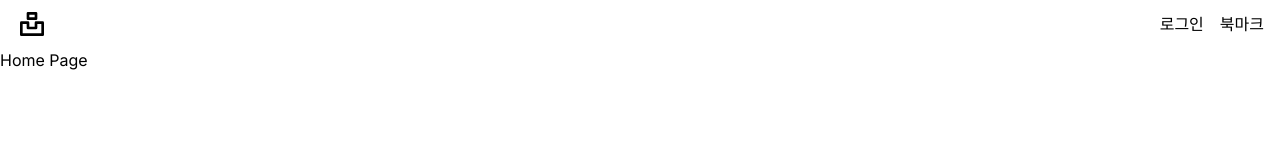
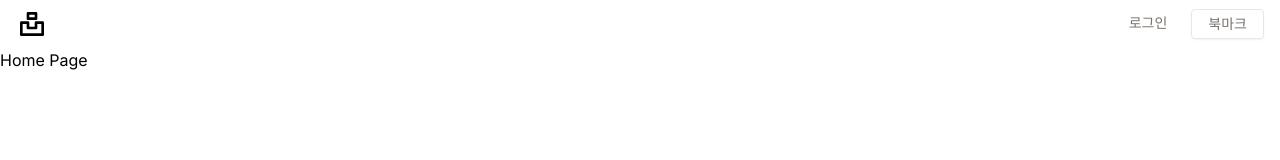
Before and after one commit to vigor-13/next-unsplash-clone, a Next.js app: page / in a window 1280 px wide. Shown: the top 160 px of the page. Built offline with nearby package versions, Linux system fonts and the light colour scheme.

Commit message:
feat: button styling

```diff
--- a/package.json
+++ b/package.json
@@ -10,6 +10,7 @@
   },
   "dependencies": {
     "@tabler/icons-react": "^3.1.0",
+    "classnames": "^2.5.1",
     "next": "14.1.4",
     "react": "^18",
     "react-dom": "^18"
--- a/src/components/components.type.ts
+++ b/src/components/components.type.ts
@@ -2,5 +2,6 @@ import React from "react";
 
 export interface SystemComponentProps {
   children: React.ReactNode;
+  className?: string;
   as: React.Component | React.ElementType;
 }
--- a/src/components/elements/Button/Button.tsx
+++ b/src/components/elements/Button/Button.tsx
@@ -1,17 +1,45 @@
 import React from "react";
 import Link from "next/link";
+import classNames from "classnames";
 import { SystemComponentProps } from "@/components";
 
 export interface ButtonProps extends SystemComponentProps {
   href?: string;
+  variant?: "primary" | "ghost";
 }
 
 export const Button: React.FC<ButtonProps> = (props) => {
-  const { children, as = "button", href } = props;
+  const {
+    children,
+    as = "button",
+    href,
+    className,
+    variant = "primary",
+  } = props;
+
+  const buttonClasses = classNames(
+    "transition",
+    "inline-block",
+    "px-md",
+    "py-1",
+    "text-stone-500",
+    "hover:text-stone-900",
+    "text-sm",
+    "rounded",
+    "border",
+    "hover:border-stone-900",
+    variant !== "ghost" && "shadow-sm",
+    variant === "ghost" && "border-0",
+    className
+  );
 
   if (as === "a" && href) {
-    return <Link href={href}>{children}</Link>;
+    return (
+      <Link className={buttonClasses} href={href}>
+        {children}
+      </Link>
+    );
   }
 
-  return <button>{children}</button>;
+  return <button className={buttonClasses}>{children}</button>;
 };
--- a/src/components/elements/Logo/Logo.tsx
+++ b/src/components/elements/Logo/Logo.tsx
@@ -1,10 +1,11 @@
 import React from "react";
+import Link from "next/link";
 import { IconBrandUnsplash } from "@tabler/icons-react";
 
 export const Logo: React.FC = () => {
   return (
-    <a href="/" className="">
+    <Link href="/">
       <IconBrandUnsplash size={32} />
-    </a>
+    </Link>
   );
 };
--- a/src/components/kits/MainNavigation/MainNavigation.tsx
+++ b/src/components/kits/MainNavigation/MainNavigation.tsx
@@ -4,9 +4,9 @@ import { Button } from "@components";
 export const MainNavigation: React.FC = () => {
   return (
     <nav>
-      <ul className="flex space-x-4">
+      <ul className="flex space-x-2">
         <li>
-          <Button as="a" href="/">
+          <Button as="a" href="/" variant="ghost">
             로그인
           </Button>
         </li>
--- a/tailwind.config.ts
+++ b/tailwind.config.ts
@@ -13,6 +13,12 @@ const config: Config = {
         "gradient-conic":
           "conic-gradient(from 180deg at 50% 50%, var(--tw-gradient-stops))",
       },
+      spacing: {
+        sm: "0.5rem",
+        md: "1rem",
+        lg: "1.5rem",
+        xl: "2rem",
+      },
     },
   },
   plugins: [],
```
Also changed, not shown: 1 other file (tests, documents, lock files or other folders).
